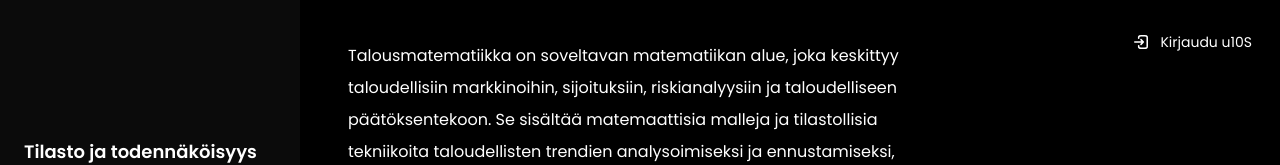
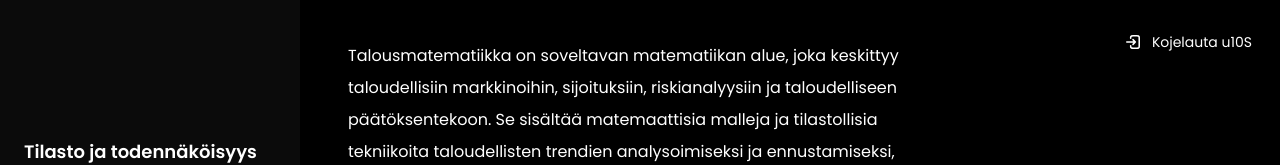
Before and after one commit to ahsanul0185/valmennus-openai, a React (Vite) app: page / in a window 1280 px wide. Shown: the top 165 px of the page. Built offline with nearby package versions, Linux system fonts and the light colour scheme; no server answers.

Commit message:
fixed spelling Kojelauta

```diff
--- a/src/components/RightSide.jsx
+++ b/src/components/RightSide.jsx
@@ -43,7 +43,7 @@ const RightSide = ({ currentContentData }) => {
         className="flex items-center gap-3 text-sm duration-200 hover:bg-light/10 ml-auto pr-3"
       >
         <img draggable={false} src={icon_logout} alt="" className="size-3.5" />
-        Kirjaudu u10S
+        Kojelauta u10S
       </button>
 
       <div className="mt-40">
```
